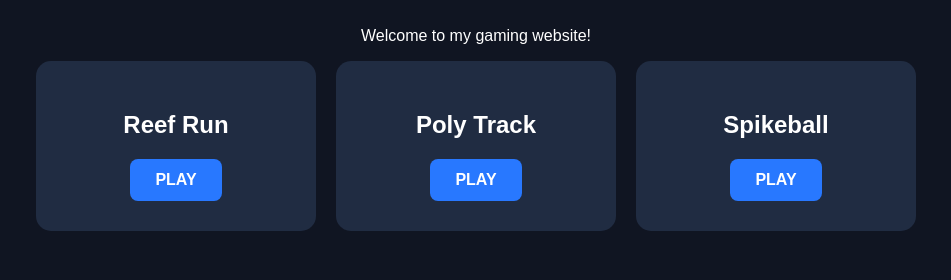
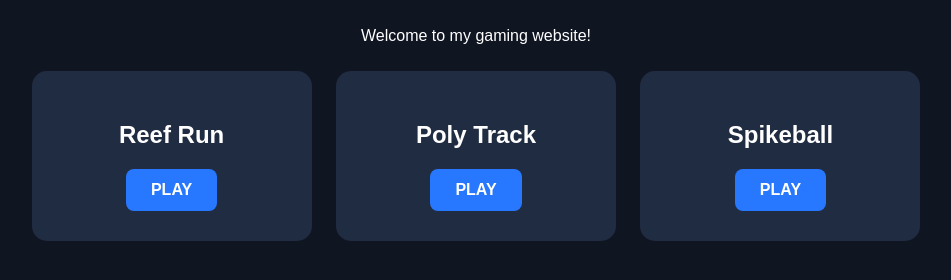
Before and after one commit to bananathing123/website, a plain HTML site: page index.html in a window 1280 px wide. Shown: the part 116-396 px from the top of the page, without its empty margins (164-1115 px from the left). Drawn offline with Linux system fonts and the light colour scheme.

Commit message:
Refactor game section to use article elements

```diff
--- a/index.html
+++ b/index.html
@@ -19,22 +19,17 @@ h1 {
   font-size: 45px;
 }
 
-.games {
-  display: flex;
-  flex-wrap: wrap;
-  justify-content: center;
-  gap: 20px;
-}
-
-.game {
+.game-card {
+  display: inline-block;
   background: #202c42;
   padding: 30px;
   border-radius: 15px;
   width: 220px;
+  margin: 10px;
   transition: transform 0.2s;
 }
 
-.game:hover {
+.game-card:hover {
   transform: translateY(-5px);
 }
 
@@ -59,24 +54,24 @@ a:hover {
 <h1>🎮 MY GAMES</h1>
 <p>Welcome to my gaming website!</p>
 
-<div class="games">
+<section>
 
-  <div class="game">
+  <article class="game-card">
     <h2>Reef Run</h2>
-    <a href="reef-run.html">PLAY</a>
-  </div>
+    <a href="./reef-run.html">PLAY</a>
+  </article>
 
-  <div class="game">
+  <article class="game-card">
     <h2>Poly Track</h2>
-    <a href="poly.html">PLAY</a>
-  </div>
+    <a href="./poly.html">PLAY</a>
+  </article>
 
-  <div class="game">
+  <article class="game-card">
     <h2>Spikeball</h2>
-    <a href="spikeball.html">PLAY</a>
-  </div>
+    <a href="./spikeball.html">PLAY</a>
+  </article>
 
-</div>
+</section>
 
 </body>
 </html>
```
